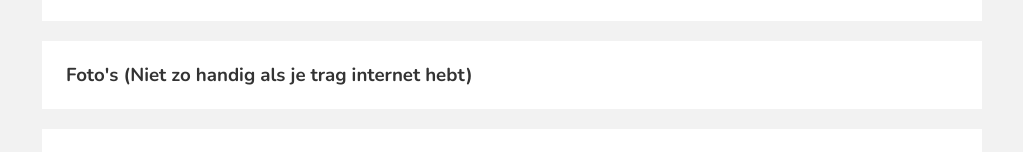
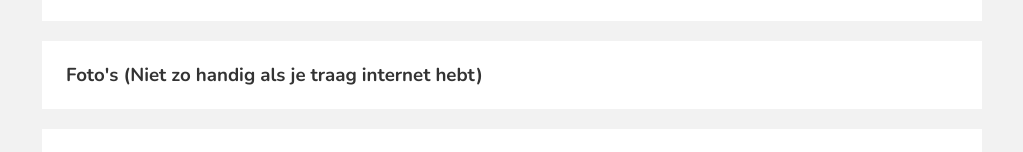
Before and after one commit to Abelkrijgtalles/abelkrijgtalles.github.io, a Next.js app: page /abelshoekje/random in a window 1280 px wide. Shown: the part 443-595 px from the top of the page, without its empty margins (128-1151 px from the left). Built offline with nearby package versions, Linux system fonts and the light colour scheme.

Commit message:
fixed typo

```diff
--- a/pages/abelshoekje/random/index.js
+++ b/pages/abelshoekje/random/index.js
@@ -12,7 +12,7 @@ const Random = () => {
                 <h1>Random dingen</h1>
                 <Link href={'/abelshoekje/random/mensen'}><a className={styles.single}><h3>Mensen</h3></a></Link>
                 <Link href={'/abelshoekje/random/posts'}><a className={styles.single}><h3>Posts (Latijn)</h3></a></Link>
-                <Link href={'/abelshoekje/random/fotos'}><a className={styles.single}><h3>Foto&apos;s (Niet zo handig als je trag internet hebt)</h3></a></Link>
+                <Link href={'/abelshoekje/random/fotos'}><a className={styles.single}><h3>Foto&apos;s (Niet zo handig als je traag internet hebt)</h3></a></Link>
                 <Link href={'/abelshoekje/random/todos'}><a className={styles.single}><h3>Todo&apos;s (Latijn)</h3></a></Link>
             </div>
         </>
```
